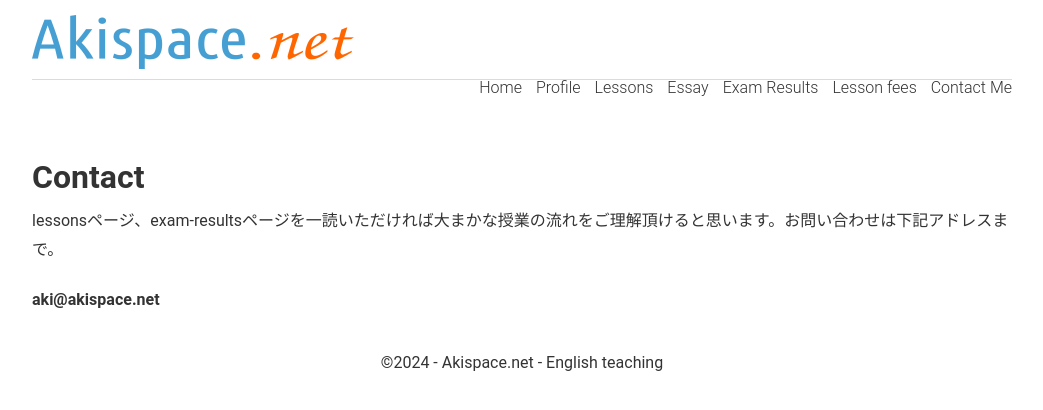
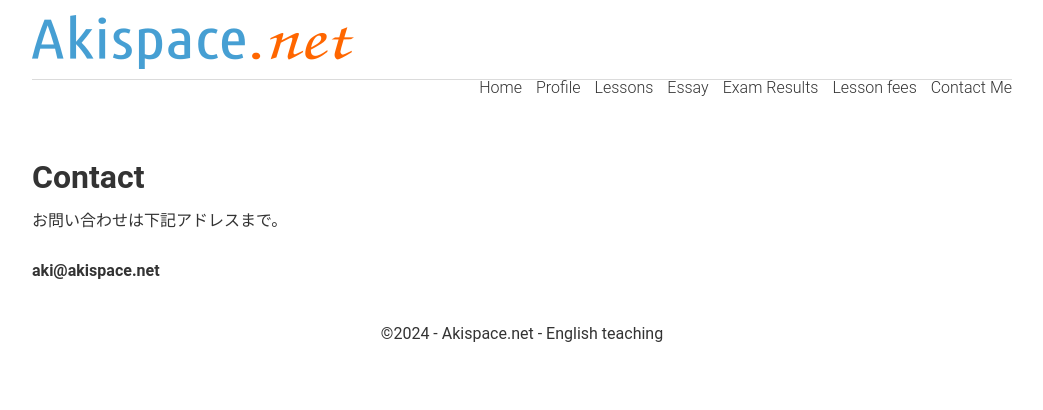
Before and after one commit to phocean/akispace, a Jekyll site: the page built from contact.md, in a window 1280 px wide. Shown: the top 410 px of the page, without its empty margins (118-1161 px from the left). Built offline with Jekyll 4.4.1, drawn with Linux system fonts in a browser that asks for light colours.

Commit message:
Update contact.md

```diff
--- a/contact.md
+++ b/contact.md
@@ -8,6 +8,6 @@ description: オンライン英語家庭教師　小学生から大学生まで
 
 ## Contact
 
-lessonsページ、exam-resultsページを一読いただければ大まかな授業の流れをご理解頂けると思います。お問い合わせは下記アドレスまで。
+お問い合わせは下記アドレスまで。
 
 **[aki@akispace.net](mailto:aki@akispace.net)**
```
